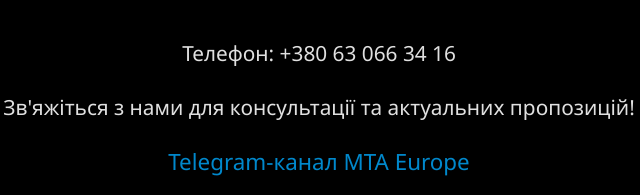
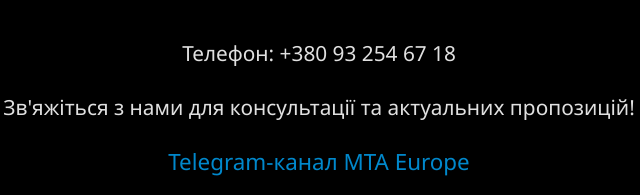
Before and after one commit to arseniykashan-code/arseniykashan.github.io, a plain HTML site: page index.html in a window 1280 px wide. Shown: the part 3394-3589 px from the top of the page, 321-961 px from the left. Drawn offline with Linux system fonts and the light colour scheme.

Commit message:
Update index.html
оновлено номер телефону

```diff
--- a/index.html
+++ b/index.html
@@ -231,7 +231,7 @@
 
         <section id="contact">
             <h2>Контакти</h2>
-            <p>Телефон: +380 63 066 34 16</p>
+            <p>Телефон: +380 93 254 67 18</p>
             <p>Зв'яжіться з нами для консультації та актуальних пропозицій!</p>
             <div class="social">
                 <a href="https://t.me/MTAEurope" target="_blank">Telegram-канал MTA Europe</a>
```
